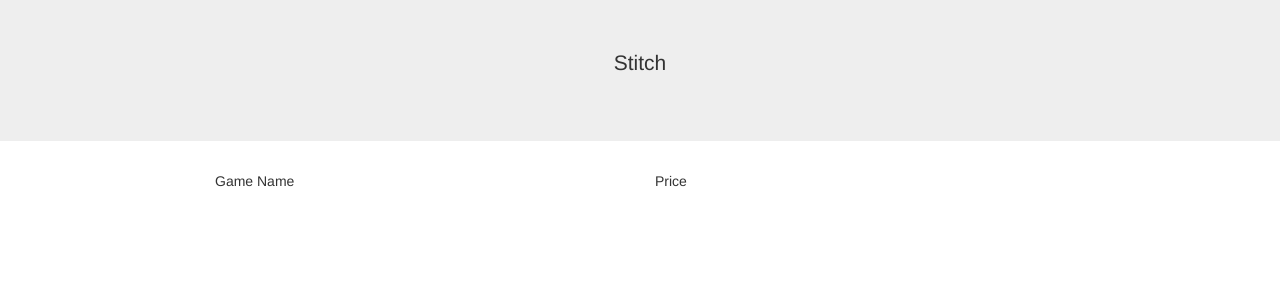
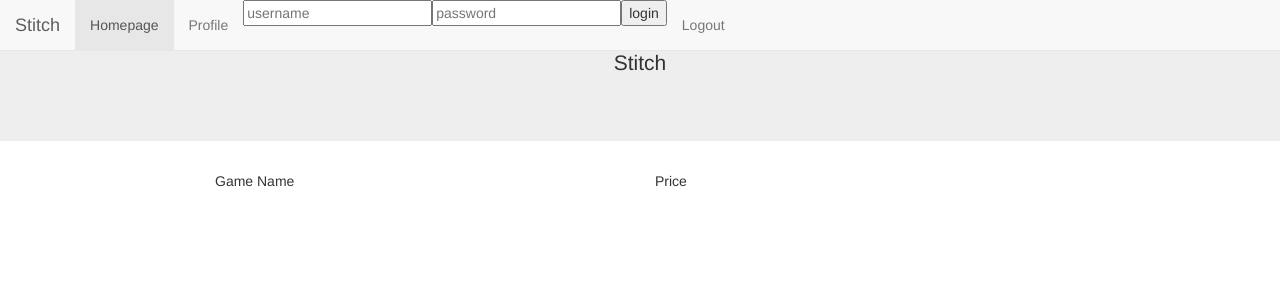
Before and after one commit to ThisIsMyNick/Stitch, a Flask app: template templates/homepage.html in a window 1280 px wide. Shown: the top 300 px of the page. Run offline with Flask 2, Linux system fonts and the light colour scheme; the template is opened without the code that fills it: most values are stand-ins (such as "Sample title", 1, 10 or a date in 2020).

Commit message:
added navbar

```diff
--- a/templates/homepage.html
+++ b/templates/homepage.html
@@ -6,6 +6,39 @@
     </head>
 
     <body>
+
+	<nav class="navbar navbar-default navbar-fixed-top">
+      <div class="container-fluid">
+        <div class="navbar-header">
+          <a class="navbar-brand" href="#">Stitch</a>
+        </div>
+
+        <ul class="nav navbar-nav">
+			<li class="active"><a href="#">Homepage</a></li>
+			<li><a href="#">Profile</a></li>
+
+			<!--  Login for navbar -->
+			<li>
+				<form action="" method="post" role="form">
+					<input type="text" name="username" placeholder="username">
+			</li>
+			<li>
+					<input type="password" name="password" placeholder="password">
+			</li>
+			<li>
+					<input type="submit" name="submit" value="login">
+				</form>
+			</li>
+			<!--  Login for navbar -->
+
+		<form class="nav navbar-nav navbar-right">
+          <li><a href = "">Logout</a></li>
+        </form>
+
+        </ul>
+
+      </div>
+    </nav>
 
       <div class="jumbotron text-center">
 		<p id="homepageJumbo"> Stitch </p>
```
Lines whose indentation alone changed are shown as unchanged.
